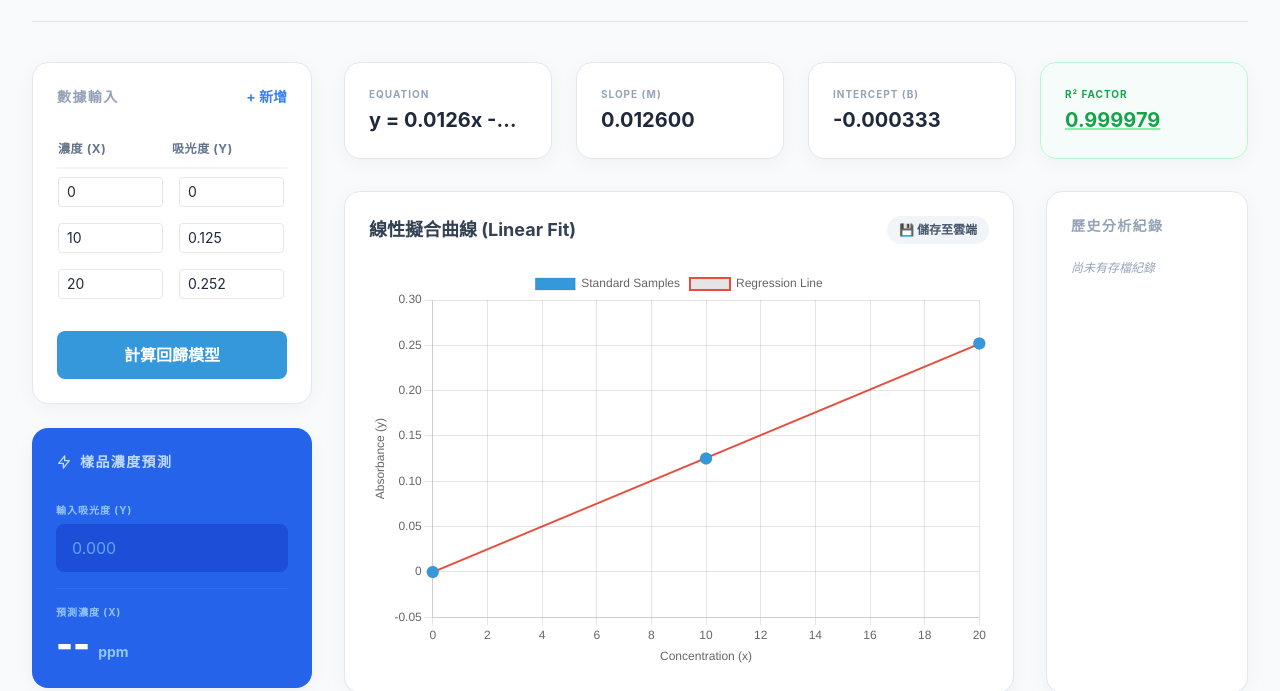
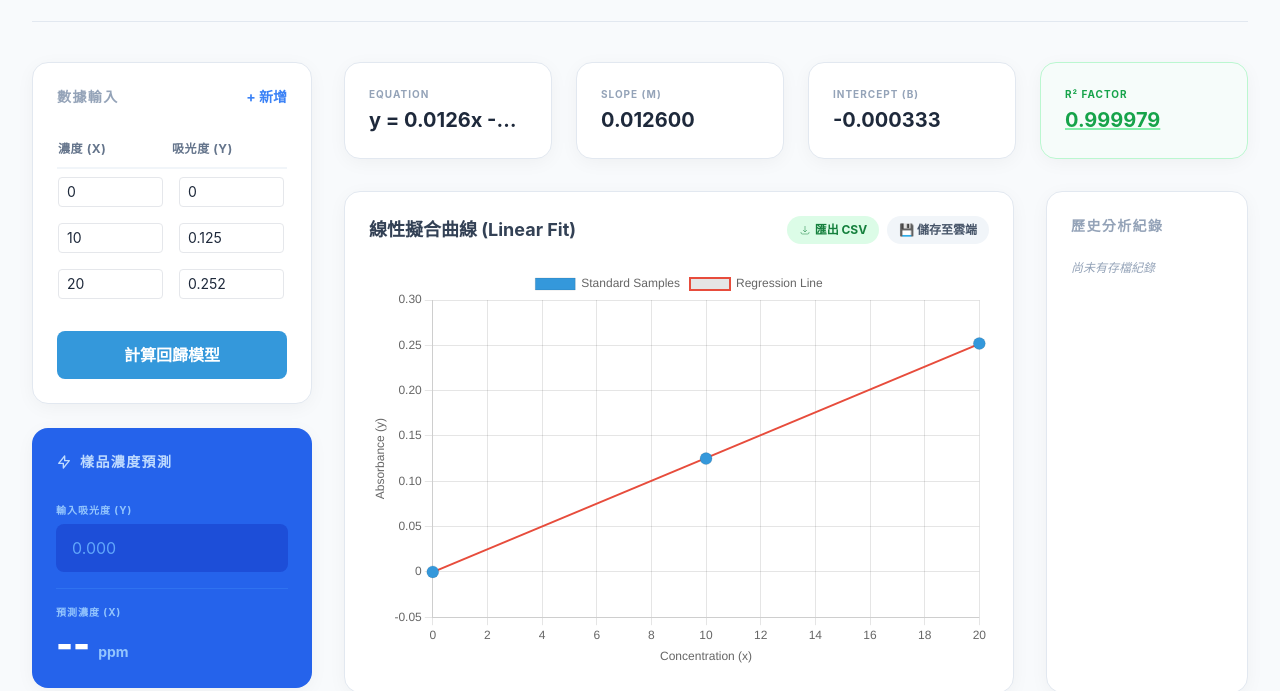
Before and after one commit to bally65/Spectral-analysis, a website: page public/index.html in a window 1280 px wide. Shown: the part 115-806 px from the top of the page. Drawn offline with nearby package versions, Linux system fonts and the light colour scheme; no server answers.

Commit message:
feat: add CSV export functionality for regression data

```diff
--- a/public/index.html
+++ b/public/index.html
@@ -118,7 +118,13 @@
                     <div class="xl:col-span-3 lab-card">
                         <div class="flex justify-between items-center mb-6">
                             <h3 class="text-lg font-bold text-slate-700">線性擬合曲線 (Linear Fit)</h3>
-                            <button onclick="saveToBackend()" class="text-xs bg-slate-100 px-3 py-1.5 rounded-full font-bold text-slate-600 hover:bg-slate-200">💾 儲存至雲端</button>
+                            <div class="flex space-x-2">
+                                <button onclick="exportToCSV()" class="text-xs bg-green-100 px-3 py-1.5 rounded-full font-bold text-green-700 hover:bg-green-200 flex items-center">
+                                    <svg class="w-3 h-3 mr-1" fill="none" stroke="currentColor" viewBox="0 0 24 24"><path d="M4 16v1a3 3 0 003 3h10a3 3 0 003-3v-1m-4-4l-4 4m0 0l-4-4m4 4V4"></path></svg>
+                                    匯出 CSV
+                                </button>
+                                <button onclick="saveToBackend()" class="text-xs bg-slate-100 px-3 py-1.5 rounded-full font-bold text-slate-600 hover:bg-slate-200">💾 儲存至雲端</button>
+                            </div>
                         </div>
                         <div class="relative h-[400px]">
                             <canvas id="regressionChart"></canvas>
--- a/public/js/script.js
+++ b/public/js/script.js
@@ -111,6 +111,26 @@ function updateUnknown() {
     }
 }
 
+function exportToCSV() {
+    const xInputs = document.querySelectorAll('.x-val');
+    const yInputs = document.querySelectorAll('.y-val');
+    let csvContent = "data:text/csv;charset=utf-8,Concentration,Absorbance\n";
+
+    xInputs.forEach((input, i) => {
+        if(input.value !== "" && yInputs[i].value !== "") {
+            csvContent += `${input.value},${yInputs[i].value}\n`;
+        }
+    });
+
+    const encodedUri = encodeURI(csvContent);
+    const link = document.createElement("a");
+    link.setAttribute("href", encodedUri);
+    link.setAttribute("download", `spectral_analysis_${new Date().getTime()}.csv`);
+    document.body.appendChild(link);
+    link.click();
+    document.body.removeChild(link);
+}
+
 // Backend Assistance: Save to history
 async function saveToBackend() {
     if (regressionModel.m === 0) return alert("Please calculate first");
```
